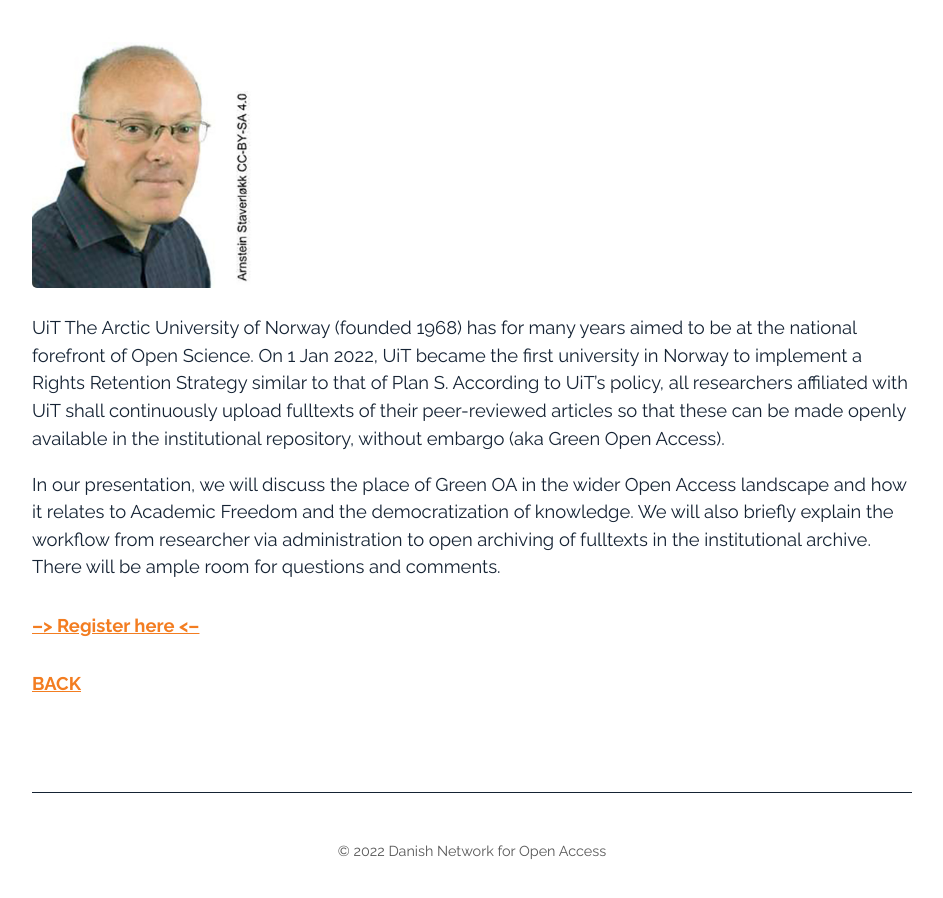
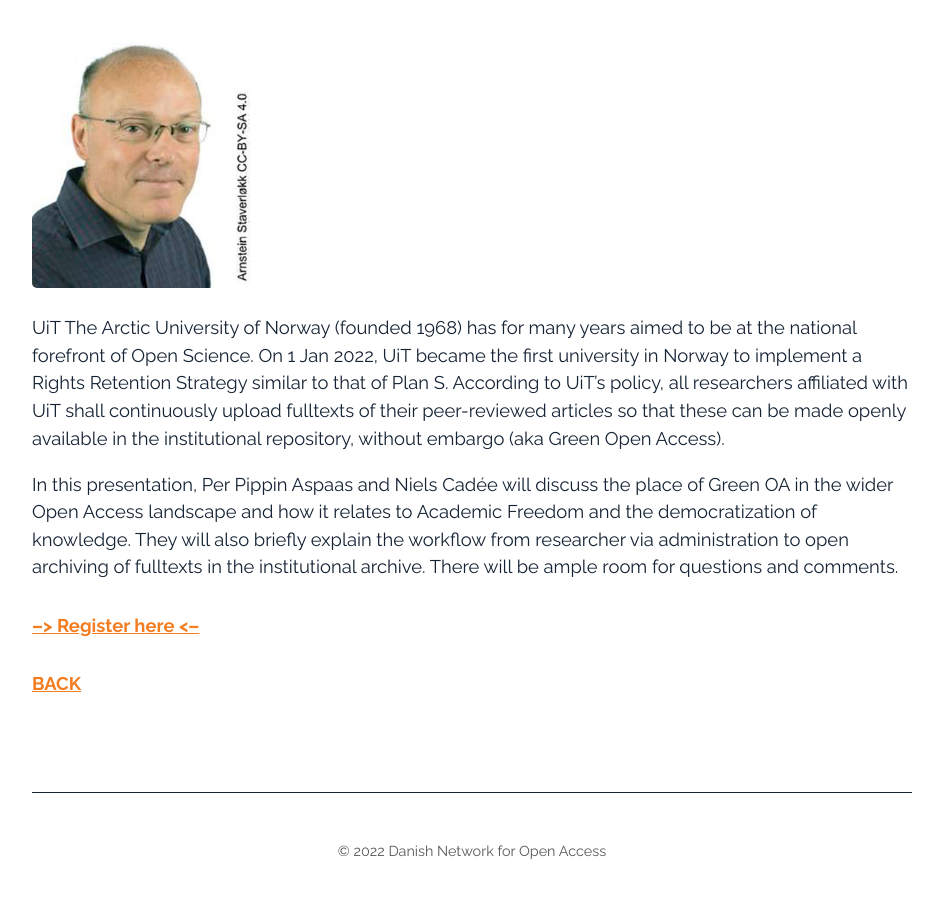
Before and after one commit to openaccess-dk/openaccess-dk.github.io, a Jekyll site: the page built from 02_thuesday.md, in a window 1280 px wide and 900 px high, scrolled down 930 px. Shown: the whole window, without its empty margins (168-1111 px from the left). Built offline with Jekyll 4.4.1, drawn with Linux system fonts in a browser that asks for light colours.

Commit message:
Update 02_thuesday.md

```diff
--- a/02_thuesday.md
+++ b/02_thuesday.md
@@ -16,7 +16,7 @@
 
 UiT The Arctic University of Norway (founded 1968) has for many years aimed to be at the national forefront of Open Science. On 1 Jan 2022, UiT became the first university in Norway to implement a Rights Retention Strategy similar to that of Plan S. According to UiT’s policy, all researchers affiliated with UiT shall continuously upload fulltexts of their peer-reviewed articles so that these can be made openly available in the institutional repository, without embargo (aka Green Open Access).
 
-In our presentation, we will discuss the place of Green OA in the wider Open Access landscape and how it relates to Academic Freedom and the democratization of knowledge. We will also briefly explain the workflow from researcher via administration to open archiving of fulltexts in the institutional archive. There will be ample room for questions and comments.
+In this presentation, Per Pippin Aspaas and Niels Cadée will discuss the place of Green OA in the wider Open Access landscape and how it relates to Academic Freedom and the democratization of knowledge. They will also briefly explain the workflow from researcher via administration to open archiving of fulltexts in the institutional archive. There will be ample room for questions and comments.
 
 ##### [--> Register here <--](https://ku-dk.libwizard.com/f/oa_week_web4)
 
```
